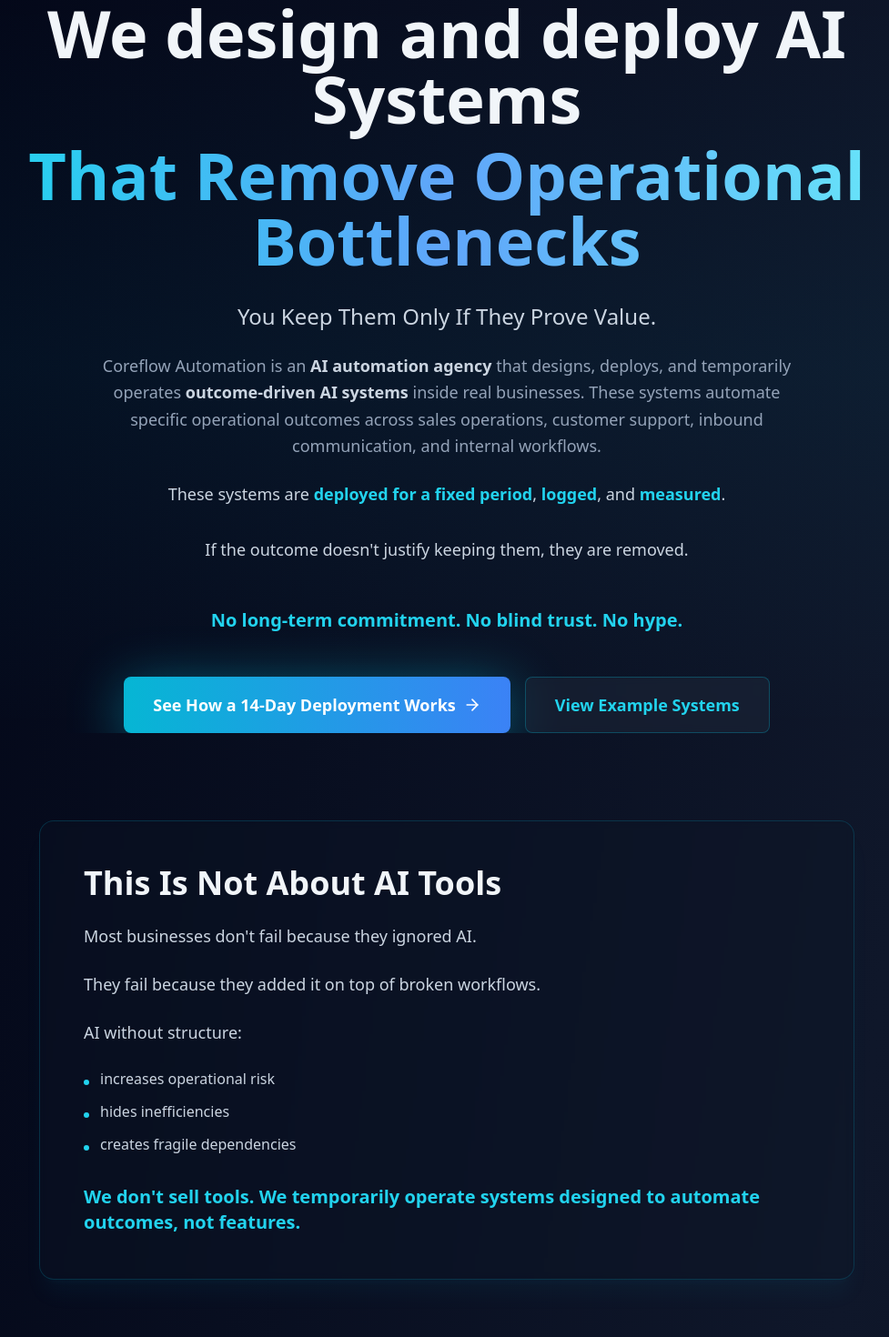
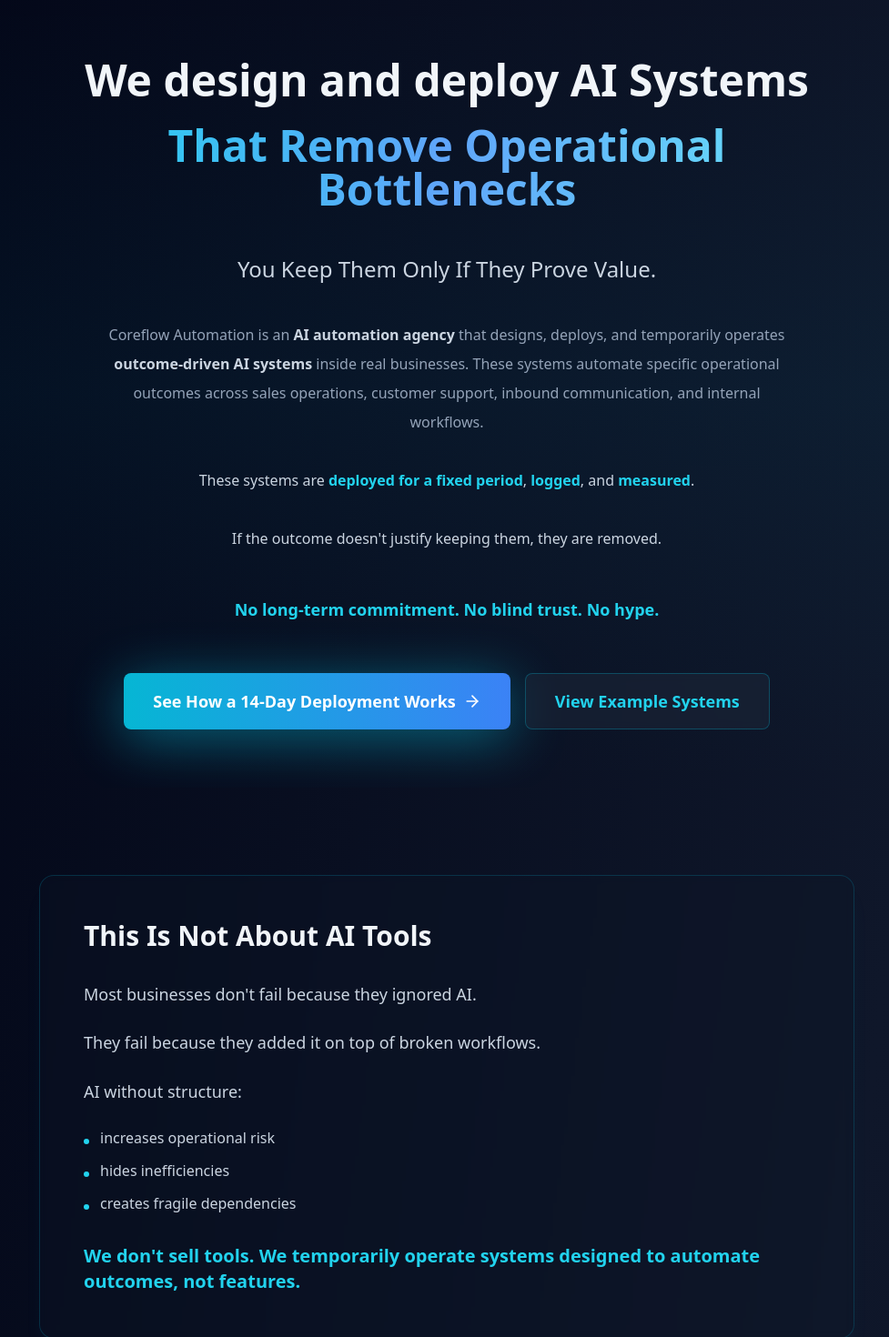
Before and after one commit to vladi1234valhala/valhala, a React (Vite) app in the folder project/: page / in a window 1280 px wide. Shown: the part 80-1550 px from the top of the page at 91% size, without its empty margins (149-1126 px from the left). Built offline with nearby package versions, Linux system fonts and the light colour scheme.

Commit message:
Updated index.css

```diff
--- a/project/src/components/Layout.tsx
+++ b/project/src/components/Layout.tsx
@@ -15,6 +15,28 @@
     window.scrollTo({ top: 0, behavior: 'smooth' });
   }, [location.pathname]);
 
+  useEffect(() => {
+    const observerOptions = {
+      threshold: 0.1,
+      rootMargin: '0px 0px -100px 0px',
+    };
+
+    const observer = new IntersectionObserver((entries) => {
+      entries.forEach((entry) => {
+        if (entry.isIntersecting) {
+          entry.target.classList.add('is-visible');
+        }
+      });
+    }, observerOptions);
+
+    const fadeElements = document.querySelectorAll('.fade-in-section');
+    fadeElements.forEach((el) => observer.observe(el));
+
+    return () => {
+      fadeElements.forEach((el) => observer.unobserve(el));
+    };
+  }, [location.pathname]);
+
   return (
     <div className="min-h-screen bg-gradient-to-br from-slate-950 via-slate-900 to-slate-950 text-slate-100">
       <AnimatedBackground />
--- a/project/src/index.css
+++ b/project/src/index.css
@@ -9,6 +9,21 @@
 
   body {
     @apply antialiased;
+  }
+
+  * {
+    scroll-behavior: smooth;
+  }
+
+  .fade-in-section {
+    opacity: 0;
+    transform: translateY(30px);
+    transition: opacity 0.8s ease-out, transform 0.8s ease-out;
+  }
+
+  .fade-in-section.is-visible {
+    opacity: 1;
+    transform: translateY(0);
   }
 
   @media (max-width: 640px) {
--- a/project/src/pages/Home.tsx
+++ b/project/src/pages/Home.tsx
@@ -150,30 +150,37 @@
 
   return (
     <div className="relative">
-      <section className="relative min-h-[90vh] flex items-center justify-center px-4 sm:px-6 lg:px-8 overflow-hidden">
+      <section className="relative min-h-screen flex items-center justify-center px-4 sm:px-6 lg:px-8 overflow-hidden">
         <div className="absolute inset-0 bg-gradient-to-b from-transparent via-cyan-500/5 to-transparent pointer-events-none" />
-        <div className="max-w-5xl mx-auto text-center relative z-10">
-          <h1 className="text-4xl sm:text-5xl lg:text-7xl font-bold mb-8 leading-tight">
-            <span className="block text-slate-100 mb-3">
+        <div className="max-w-4xl mx-auto text-center relative z-10 fade-in-section py-16">
+          <h1 className="text-3xl sm:text-4xl lg:text-5xl font-bold mb-12 leading-relaxed">
+            <span className="block text-slate-100 mb-6">
               We design and deploy AI Systems
             </span>
             <span className="block bg-gradient-to-r from-cyan-400 via-blue-400 to-cyan-300 bg-clip-text text-transparent">
               That Remove Operational Bottlenecks
             </span>
           </h1>
-          <p className="text-xl sm:text-2xl text-slate-300 mb-6 leading-relaxed max-w-4xl mx-auto">
+
+          <p className="text-xl sm:text-2xl text-slate-300 mb-10 leading-relaxed max-w-3xl mx-auto">
             You Keep Them Only If They Prove Value.
           </p>
-          <p className="text-lg text-slate-400 mb-6 leading-relaxed max-w-3xl mx-auto">
+
+          <div className="space-y-8 mb-12 max-w-3xl mx-auto">
+            <p className="text-base text-slate-400 leading-loose">
               Coreflow Automation is an <span className="font-semibold text-slate-300">AI automation agency</span> that designs, deploys, and temporarily operates <span className="font-semibold text-slate-300">outcome-driven AI systems</span> inside real businesses. These systems automate specific operational outcomes across sales operations, customer support, inbound communication, and internal workflows.
             </p>
-          <p className="text-lg text-slate-300 mb-8 leading-relaxed max-w-3xl mx-auto">
+
+            <p className="text-base text-slate-300 leading-loose">
               These systems are <span className="font-semibold text-cyan-400">deployed for a fixed period</span>, <span className="font-semibold text-cyan-400">logged</span>, and <span className="font-semibold text-cyan-400">measured</span>.
             </p>
-          <p className="text-lg text-slate-300 mb-12 leading-relaxed max-w-3xl mx-auto">
+
+            <p className="text-base text-slate-300 leading-loose">
               If the outcome doesn't justify keeping them, they are removed.
             </p>
-          <p className="text-xl font-semibold text-cyan-400 mb-12">
+          </div>
+
+          <p className="text-lg font-semibold text-cyan-400 mb-14">
             No long-term commitment. No blind trust. No hype.
           </p>
           <div className="flex flex-col sm:flex-row gap-4 justify-center">
@@ -194,10 +201,10 @@
         </div>
       </section>
 
-      <section className="relative py-24 px-4 sm:px-6 lg:px-8">
+      <section className="relative py-24 px-4 sm:px-6 lg:px-8 fade-in-section">
         <div className="max-w-4xl mx-auto">
           <div className="bg-slate-900/30 backdrop-blur-sm border border-cyan-500/20 rounded-2xl p-8 sm:p-12 shadow-xl shadow-cyan-500/5">
-            <h2 className="text-3xl sm:text-4xl font-bold mb-6 text-slate-100">
+            <h2 className="text-2xl sm:text-3xl font-bold mb-8 text-slate-100">
               This Is Not About AI Tools
             </h2>
             <p className="text-lg text-slate-300 mb-6 leading-relaxed">
@@ -224,9 +231,9 @@
         </div>
       </section>
 
-      <section className="relative py-24 px-4 sm:px-6 lg:px-8">
+      <section className="relative py-24 px-4 sm:px-6 lg:px-8 fade-in-section">
         <div className="max-w-6xl mx-auto">
-          <h2 className="text-3xl sm:text-4xl font-bold mb-6 text-center text-slate-100">
+          <h2 className="text-2xl sm:text-3xl font-bold mb-10 text-center text-slate-100">
             The Real Bottleneck Is Not Your Team
           </h2>
           <p className="text-lg text-slate-300 mb-12 text-center max-w-3xl mx-auto leading-relaxed">
@@ -268,9 +275,9 @@
         </div>
       </section>
 
-      <section className="relative py-24 px-4 sm:px-6 lg:px-8 bg-slate-900/20">
+      <section className="relative py-24 px-4 sm:px-6 lg:px-8 bg-slate-900/20 fade-in-section">
         <div className="max-w-6xl mx-auto">
-          <h2 className="text-3xl sm:text-4xl font-bold mb-6 text-center text-slate-100">
+          <h2 className="text-2xl sm:text-3xl font-bold mb-10 text-center text-slate-100">
             What These Systems Take Over
           </h2>
           <div className="grid grid-cols-1 md:grid-cols-2 gap-4 mb-8 max-w-4xl mx-auto">
@@ -290,9 +297,9 @@
         </div>
       </section>
 
-      <section className="relative py-24 px-4 sm:px-6 lg:px-8">
+      <section className="relative py-24 px-4 sm:px-6 lg:px-8 fade-in-section">
         <div className="max-w-6xl mx-auto">
-          <h2 className="text-3xl sm:text-4xl font-bold mb-6 text-center text-slate-100">
+          <h2 className="text-2xl sm:text-3xl font-bold mb-10 text-center text-slate-100">
             What We Operate
           </h2>
           <p className="text-lg text-slate-300 mb-12 text-center max-w-3xl mx-auto leading-relaxed">
@@ -326,10 +333,10 @@
         </div>
       </section>
 
-      <section className="relative py-24 px-4 sm:px-6 lg:px-8 bg-slate-900/20">
+      <section className="relative py-24 px-4 sm:px-6 lg:px-8 bg-slate-900/20 fade-in-section">
         <div className="max-w-4xl mx-auto">
           <div className="bg-gradient-to-br from-slate-900/50 to-slate-800/30 backdrop-blur-sm border border-yellow-500/30 rounded-2xl p-8 sm:p-12 shadow-xl shadow-yellow-500/5">
-            <h2 className="text-3xl sm:text-4xl font-bold mb-6 text-slate-100">
+            <h2 className="text-2xl sm:text-3xl font-bold mb-8 text-slate-100">
               The Common Mistake
             </h2>
             <p className="text-lg text-slate-300 mb-6 leading-relaxed">
@@ -353,9 +360,9 @@
         </div>
       </section>
 
-      <section className="relative py-24 px-4 sm:px-6 lg:px-8">
+      <section className="relative py-24 px-4 sm:px-6 lg:px-8 fade-in-section">
         <div className="max-w-6xl mx-auto">
-          <h2 className="text-3xl sm:text-4xl font-bold mb-16 text-center text-slate-100">
+          <h2 className="text-2xl sm:text-3xl font-bold mb-16 text-center text-slate-100">
             How It Works
           </h2>
           <div className="grid grid-cols-1 md:grid-cols-3 gap-8 mb-12">
@@ -435,9 +442,9 @@
         </div>
       </section>
 
-      <section className="relative py-24 px-4 sm:px-6 lg:px-8 bg-slate-900/20">
+      <section className="relative py-24 px-4 sm:px-6 lg:px-8 bg-slate-900/20 fade-in-section">
         <div className="max-w-4xl mx-auto">
-          <h2 className="text-3xl sm:text-4xl font-bold mb-6 text-center text-slate-100">
+          <h2 className="text-2xl sm:text-3xl font-bold mb-10 text-center text-slate-100">
             Why This Works
           </h2>
           <p className="text-lg text-slate-300 mb-12 text-center leading-relaxed">
@@ -471,9 +478,9 @@
         </div>
       </section>
 
-      <section className="relative py-24 px-4 sm:px-6 lg:px-8">
+      <section className="relative py-24 px-4 sm:px-6 lg:px-8 fade-in-section">
         <div className="max-w-4xl mx-auto">
-          <h2 className="text-3xl sm:text-4xl font-bold mb-12 text-center text-slate-100">
+          <h2 className="text-2xl sm:text-3xl font-bold mb-12 text-center text-slate-100">
             Who This Is For
           </h2>
           <p className="text-lg text-slate-300 mb-8 text-center leading-relaxed">
@@ -498,9 +505,9 @@
         </div>
       </section>
 
-      <section className="relative py-24 px-4 sm:px-6 lg:px-8 bg-slate-900/20">
+      <section className="relative py-24 px-4 sm:px-6 lg:px-8 bg-slate-900/20 fade-in-section">
         <div className="max-w-4xl mx-auto text-center">
-          <h2 className="text-3xl sm:text-4xl font-bold mb-6 text-slate-100">
+          <h2 className="text-2xl sm:text-3xl font-bold mb-10 text-slate-100">
             AI Automation Is Becoming Infrastructure
           </h2>
           <p className="text-lg text-slate-300 mb-6 leading-relaxed">
@@ -525,9 +532,9 @@
         </div>
       </section>
 
-      <section className="relative py-24 px-4 sm:px-6 lg:px-8">
+      <section className="relative py-24 px-4 sm:px-6 lg:px-8 fade-in-section">
         <div className="max-w-4xl mx-auto">
-          <h2 className="text-3xl sm:text-4xl font-bold mb-16 text-center text-slate-100">
+          <h2 className="text-2xl sm:text-3xl font-bold mb-16 text-center text-slate-100">
             FAQs
           </h2>
           <div className="space-y-6">
```
Lines whose indentation alone changed are shown as unchanged.
